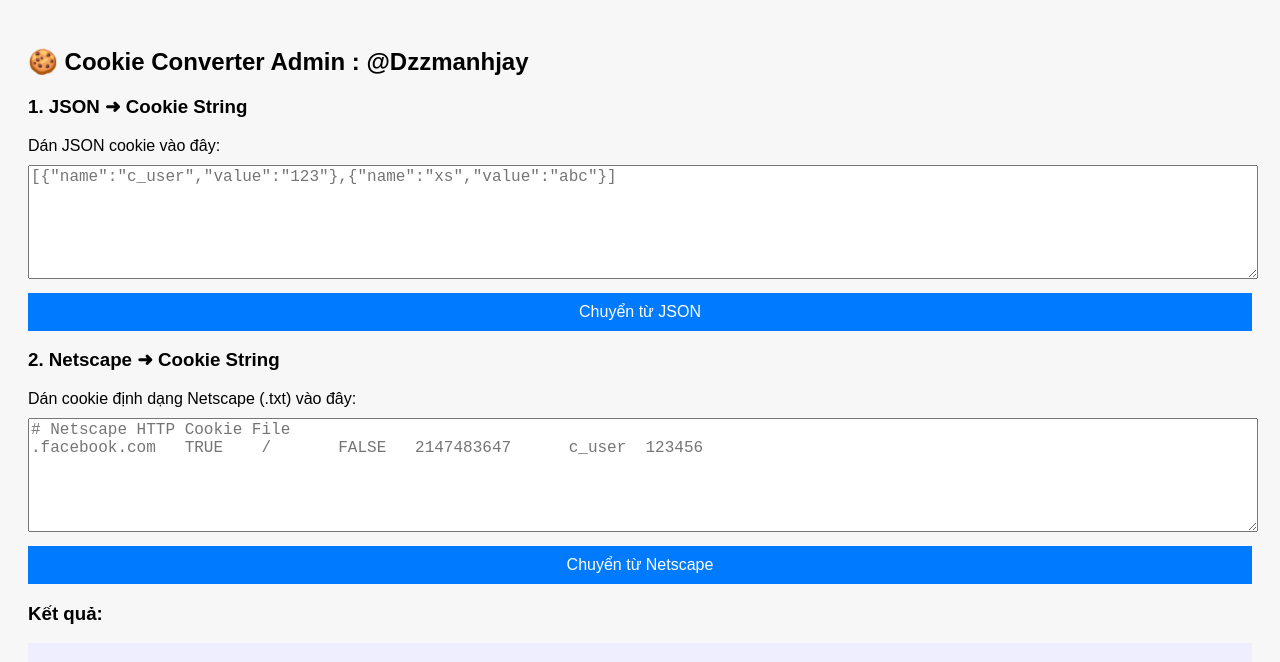
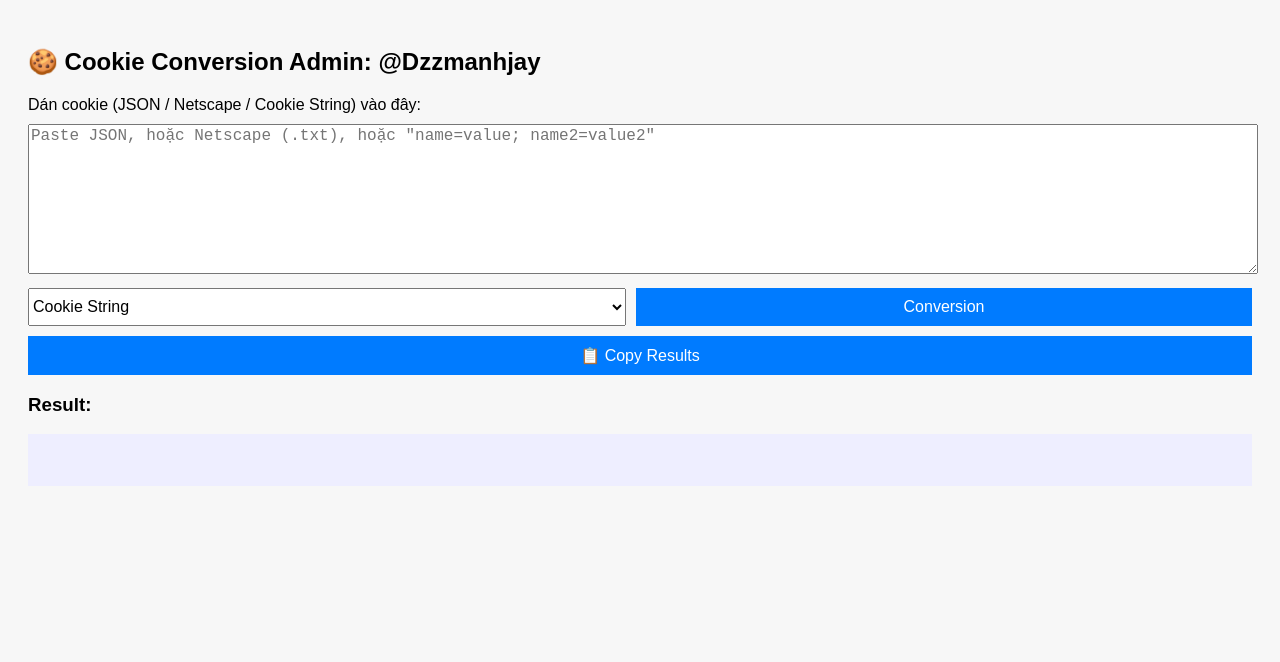
Before and after one commit to Ducmanh0306/Ducmanh0306.github.io, a plain HTML site: page index.html in a window 1280 px wide. Drawn offline with Linux system fonts and the light colour scheme.

Commit message:
Update index.html

```diff
--- a/index.html
+++ b/index.html
@@ -2,67 +2,120 @@
 <html lang="vi">
 <head>
   <meta charset="UTF-8">
-  <title>JSON & Netscape Cookie Converter Admin : @Dzzmanhjay</title>
+  <title>Universal Cookie Converter</title>
   <style>
     body { font-family: Arial, sans-serif; padding: 20px; background: #f7f7f7; }
-    textarea, input, button { width: 100%; margin-top: 10px; font-size: 16px; }
-    #output { background: #eef; padding: 10px; margin-top: 10px; white-space: pre-wrap; word-break: break-word; }
+    textarea, select, button { width: 100%; margin-top: 10px; font-size: 16px; }
+    #output { background: #eef; padding: 10px; margin-top: 10px; white-space: pre-wrap; word-break: break-all; min-height: 2em; }
     button { padding: 10px; background: #007bff; color: white; border: none; cursor: pointer; }
     button:hover { background: #0056b3; }
+    .controls { display: flex; gap: 10px; }
+    .controls > * { flex: 1; }
   </style>
 </head>
 <body>
-  <h2>🍪 Cookie Converter Admin : @Dzzmanhjay</h2>
+  <h2>🍪 Cookie Conversion Admin: @Dzzmanhjay</h2>
 
-  <h3>1. JSON ➜ Cookie String</h3>
-  <label for="jsonInput">Dán JSON cookie vào đây:</label>
-  <textarea id="jsonInput" rows="6" placeholder='[{"name":"c_user","value":"123"},{"name":"xs","value":"abc"}]'></textarea>
-  <button onclick="convertJSON()">Chuyển từ JSON</button>
+  <label for="input">Dán cookie (JSON / Netscape / Cookie String) vào đây:</label>
+  <textarea id="input" rows="8" placeholder='Paste JSON, hoặc Netscape (.txt), hoặc "name=value; name2=value2"'></textarea>
 
-  <h3>2. Netscape ➜ Cookie String</h3>
-  <label for="netscapeInput">Dán cookie định dạng Netscape (.txt) vào đây:</label>
-  <textarea id="netscapeInput" rows="6" placeholder="# Netscape HTTP Cookie File&#10;.facebook.com	TRUE	/	FALSE	2147483647	c_user	123456"></textarea>
-  <button onclick="convertNetscape()">Chuyển từ Netscape</button>
+  <div class="controls">
+    <select id="outputType">
+      <option value="string">Cookie String</option>
+      <option value="json">JSON</option>
+      <option value="netscape">Netscape</option>
+    </select>
+    <button onclick="convert()">Conversion</button>
+  </div>
 
-  <h3>Kết quả:</h3>
+  <button onclick="copyResult()">📋 Copy Results</button>
+
+  <h3>Result:</h3>
   <div id="output"></div>
 
   <script>
-    function convertJSON() {
-      let input = document.getElementById("jsonInput").value;
+    function detectAndParse(text) {
+      text = text.trim();
+      // 1. JSON?
       try {
-        let cookies = JSON.parse(input);
-        if (!Array.isArray(cookies) || !cookies.every(c => c.name && c.value)) {
-          throw new Error("Không đúng định dạng JSON cookie.");
+        const arr = JSON.parse(text);
+        if (Array.isArray(arr) && arr.every(c => c.name && c.value)) {
+          return arr.map(c => ({
+            name: c.name,
+            value: c.value,
+            domain: c.domain || ".",
+            path: c.path || "/",
+            expires: c.expires || 2147483647,
+            secure: c.secure || false,
+            httpOnly: c.httpOnly || false
+          }));
         }
-        let pairs = cookies.map(c => `${c.name}=${c.value}`);
-        document.getElementById("output").innerText = pairs.join("; ");
-      } catch (e) {
-        document.getElementById("output").innerText = "❌ Lỗi JSON không hợp lệ!";
+      } catch {}
+      // 2. Netscape?
+      const lines = text.split('\n').map(l => l.trim()).filter(l => l && !l.startsWith('#'));
+      if (lines.length && lines.every(l => l.split('\t').length >= 7)) {
+        return lines.map(l => {
+          const p = l.split('\t');
+          return {
+            domain: p[0],
+            path: p[2],
+            secure: p[3].toUpperCase() === "TRUE",
+            expires: parseInt(p[4], 10) || 2147483647,
+            name: p[5],
+            value: p[6],
+            httpOnly: p[0].startsWith("#HttpOnly_")
+          };
+        });
       }
+      // 3. Cookie String?
+      const parts = text.split(';').map(s => s.trim()).filter(s => s.includes('='));
+      if (parts.length) {
+        return parts.map(s => {
+          const [n, ...rest] = s.split('=');
+          return { name: n.trim(), value: rest.join('=').trim(), domain:".", path:"/", expires:2147483647, secure:false, httpOnly:false };
+        });
+      }
+      throw new Error("Không nhận diện được định dạng đầu vào.");
     }
 
-    function convertNetscape() {
-      let input = document.getElementById("netscapeInput").value;
-      let lines = input.split('\n');
-      let cookies = [];
-
-      for (let line of lines) {
-        line = line.trim();
-        if (line === '' || line.startsWith('#')) continue; // Bỏ dòng trống hoặc dòng comment
-        let parts = line.split('\t');
-        if (parts.length >= 7) {
-          let name = parts[5];
-          let value = parts[6];
-          cookies.push(`${name}=${value}`);
-        }
+    function convert() {
+      const inp = document.getElementById("input").value;
+      const outType = document.getElementById("outputType").value;
+      let cookies;
+      try {
+        cookies = detectAndParse(inp);
+      } catch (e) {
+        return document.getElementById("output").innerText = "❌ Lỗi: " + e.message;
       }
 
-      if (cookies.length > 0) {
-        document.getElementById("output").innerText = cookies.join("; ");
-      } else {
-        document.getElementById("output").innerText = "❌ Không tìm thấy cookie hợp lệ trong định dạng Netscape!";
+      let result = "";
+      if (outType === "json") {
+        result = JSON.stringify(cookies.map(c => ({
+          name: c.name,
+          value: c.value,
+          domain: c.domain,
+          path: c.path,
+          expires: c.expires,
+          secure: c.secure,
+          httpOnly: c.httpOnly
+        })), null, 2);
+      } else if (outType === "netscape") {
+        result = cookies.map(c =>
+          `${c.domain}\tTRUE\t${c.path}\t${c.secure?"TRUE":"FALSE"}\t${c.expires}\t${c.name}\t${c.value}`
+        ).join("\n");
+      } else { // string
+        result = cookies.map(c => `${c.name}=${c.value}`).join("; ");
       }
+
+      document.getElementById("output").innerText = result;
+    }
+
+    function copyResult() {
+      const txt = document.getElementById("output").innerText;
+      if (!txt) return alert("❌ Chưa có kết quả để copy!");
+      navigator.clipboard.writeText(txt)
+        .then(() => alert("✅ Đã sao chép vào clipboard!"))
+        .catch(() => alert("❌ Không thể sao chép!"));
     }
   </script>
 </body>
```
